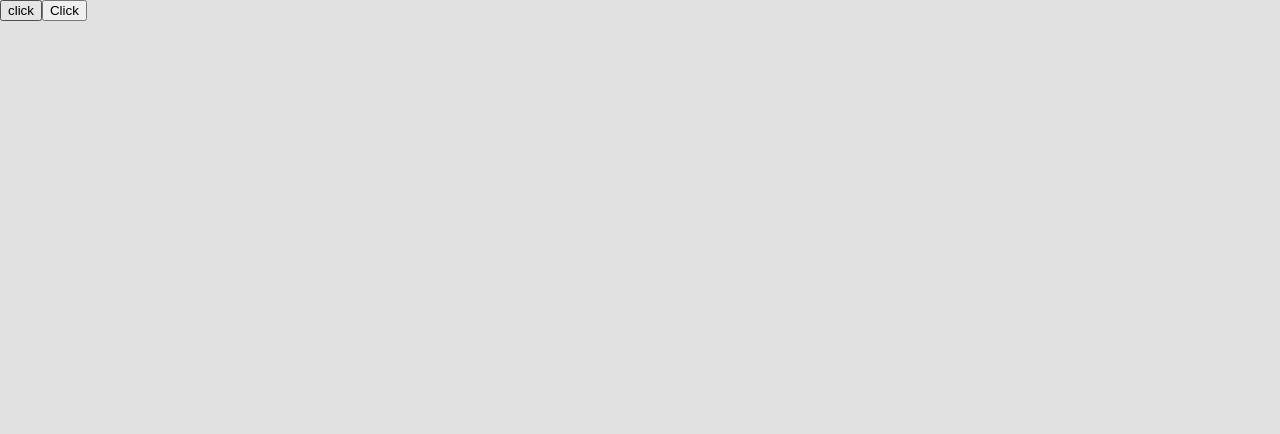
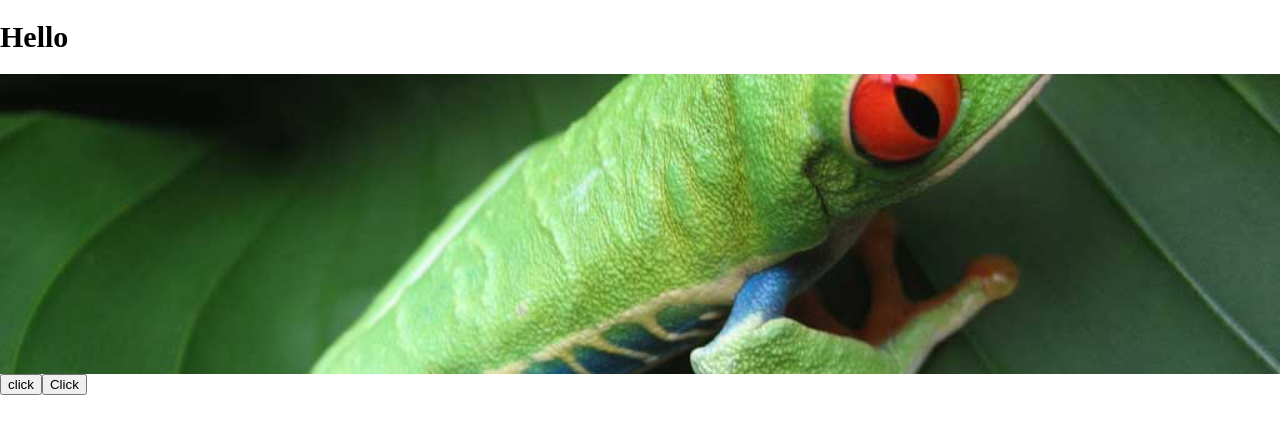
Before and after one commit to jardenna/startproject, a React app: page / in a window 1280 px wide. Shown: the top 434 px of the page. Built offline with nearby package versions, Linux system fonts and the light colour scheme; the HTML template or start-up script is replaced by a standard one.

Commit message:
Update css in dev mod

```diff
--- a/package.json
+++ b/package.json
@@ -5,9 +5,9 @@
   "main": "index.js",
   "scripts": {
     "start": "webpack serve",
-    "watch": "webpack --watch",
     "build": "cross-env NODE_ENV=production webpack --config webpack.config.js",
     "build-dev": "webpack"
+
   },
   "author": "",
   "license": "ISC",
@@ -21,12 +21,14 @@
     "babel-loader": "^8.2.2",
     "babel-plugin-module-resolver": "^4.1.0",
     "babel-preset-react": "^6.24.1",
+    "clean-webpack-plugin": "^3.0.0",
     "css-loader": "^5.2.0",
     "eslint": "^7.23.0",
     "eslint-import-resolver-babel-module": "^5.2.0",
     "eslint-plugin-import": "^2.22.1",
     "eslint-plugin-react": "^7.23.1",
     "eslint-plugin-react-hooks": "^4.2.0",
+    "html-webpack-plugin": "^5.3.1",
     "mini-css-extract-plugin": "^1.4.0",
     "postcss": "^8.2.8",
     "postcss-loader": "^5.2.0",
--- /dev/null
+++ b/src/index.html
@@ -0,0 +1,15 @@
+<!doctype html>
+<html>
+
+<head>
+   <meta charset="utf-8">
+   <title>Webpack App</title>
+   <meta name="viewport" content="width=device-width,initial-scale=1">
+
+</head>
+
+<body>
+   <div id="root"></div>
+</body>
+
+</html>
--- a/src/js/components/App.js
+++ b/src/js/components/App.js
@@ -3,6 +3,7 @@ import Reciepies from './Reciepies';
 function App() {
    return (
       <>
+         <h1>Hello</h1>
          <Reciepies />
       </>
    );
--- a/src/js/components/Reciepies.js
+++ b/src/js/components/Reciepies.js
@@ -5,6 +5,7 @@ function Reciepies() {
    const [state, setState] = React.useState('');
    return (
       <div>
+         <section className="hero" />
          {state}
          <button onClick={() => setState('hello')}>click</button>
          <button onClick={() => setState('hello again')}>Click</button>
--- a/src/styles/_global.scss
+++ b/src/styles/_global.scss
@@ -2,7 +2,7 @@
 
 body {
    margin: 0;
-   background-color: colors.$color-primary;
+   background-color: #fff;
 }
 
 main {
@@ -11,7 +11,10 @@ main {
    align-items: center;
    justify-content: flex-start;
 
-   h1 {
-      font-size: 30px;
-   }
+
 }
+
+h1 {
+   font-size: 30px;
+   color: #000;
+}
--- /dev/null
+++ b/src/styles/_hero.scss
@@ -0,0 +1,7 @@
+.hero {
+   background-image: url('../images/frog.jpg');
+   background-size: cover;
+   background-position: center;
+   min-height: 300px;
+   width: 100%;
+}
--- a/src/styles/index.scss
+++ b/src/styles/index.scss
@@ -1 +1,2 @@
 @use 'global';
+@use 'hero';
--- a/webpack.config.js
+++ b/webpack.config.js
@@ -1,4 +1,11 @@
+const webpack = require('webpack');
+const path = require('path');
+
 const MiniCssExtractPlugin = require('mini-css-extract-plugin');
+const HtmlWebpackPlugin = require('html-webpack-plugin');
+const { CleanWebpackPlugin } = require('clean-webpack-plugin');
+
+const devMode = process.env.NODE_ENV !== 'production';
 
 let mode = 'development';
 let target = 'web';
@@ -8,18 +15,46 @@ if (process.env.NODE_ENV === 'production') {
 
 }
 
+const plugins = [
+   new CleanWebpackPlugin(),
+   new MiniCssExtractPlugin({ filename: devMode ? '[name].css' : '[name].[contenthash].css' }),
+   new HtmlWebpackPlugin({
+      template: './src/index.html'
+   })
+];
+
+if (devMode) {
+   // only enable hot in development
+   plugins.push(new webpack.HotModuleReplacementPlugin());
+}
+
 module.exports = {
+   entry: {
+      app: './src/index.js'
+   },
+   output: {
+      // output path is required for `clean-webpack-plugin`
+      path: path.resolve(__dirname, 'dist'),
+      filename: '[name].[contenthash].js',
+      // this places all images processed in an image folder
+      assetModuleFilename: 'images/[hash][ext][query]'
+   },
    mode,
    module: {
       rules: [
          {
             test: /\.(s[ac]|c)ss$/i,
             use: [
-               MiniCssExtractPlugin.loader,
+               {
+                  loader: MiniCssExtractPlugin.loader,
+                  // This is required for asset imports in CSS, such as url()
+                  options: { publicPath: '' }
+               },
                'css-loader',
                'postcss-loader',
+               // according to the docs, sass-loader should be at the bottom, which
+               // loads it first to avoid prefixes in your sourcemaps and other issues.
                'sass-loader'
-
             ]
          },
          {
@@ -28,6 +63,10 @@ module.exports = {
             use: {
                loader: 'babel-loader'
             }
+         },
+         {
+            test: /\.(png|jpe?g|gif|svg)$/i,
+            type: 'asset'
          }
 
 
@@ -36,20 +75,15 @@ module.exports = {
       ]
    },
 
-   plugins: [
 
-      new MiniCssExtractPlugin()
-
-   ],
-
+   plugins,
    target,
    devtool: 'source-map',
 
-   // required if using webpack-dev-server
+
    devServer: {
       contentBase: './dist',
       port: 4000,
-      open: true,
       hot: true
    }
 };
```
Also changed, not shown: src/images/frog.jpg (added), 1 other file (tests, documents, lock files or other folders).
